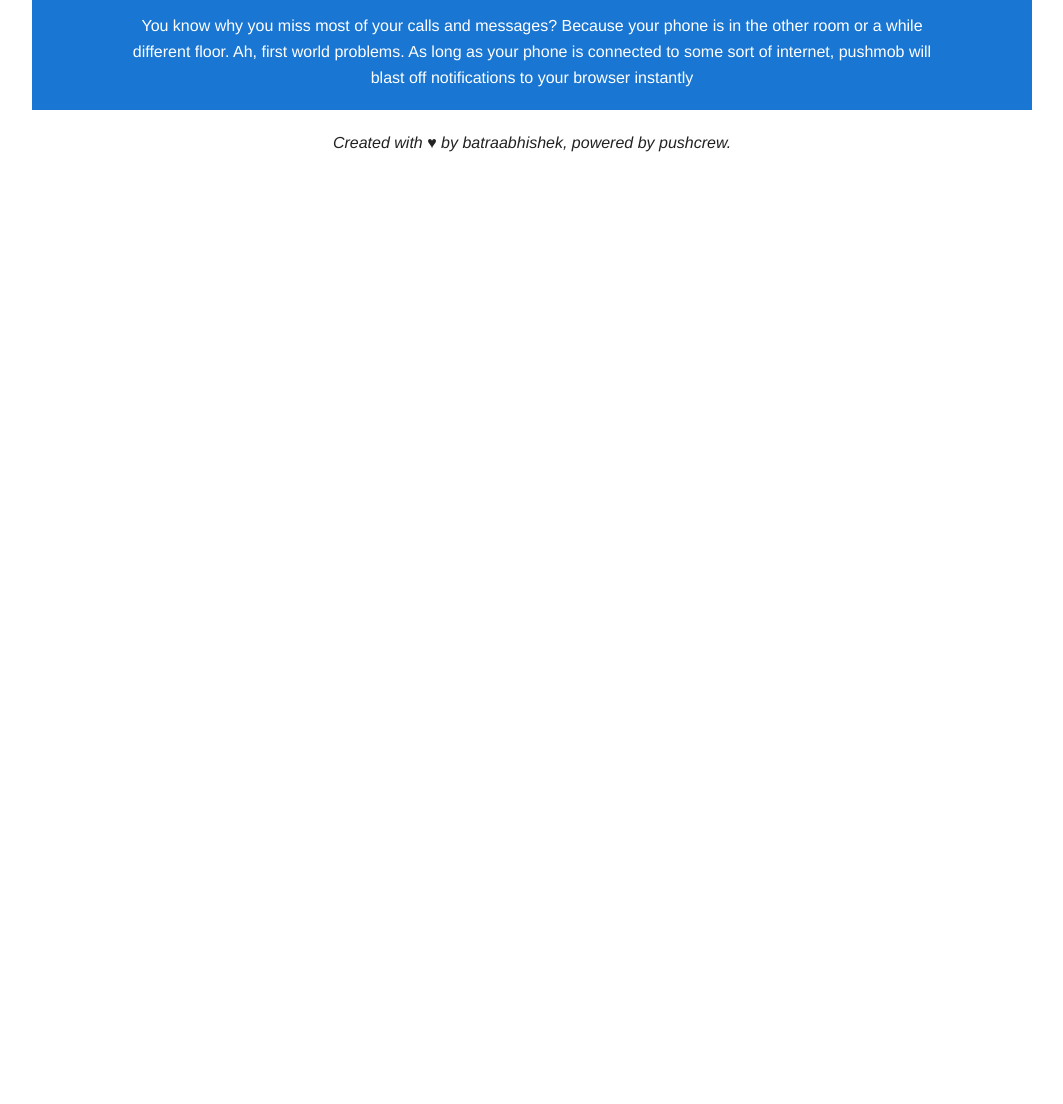
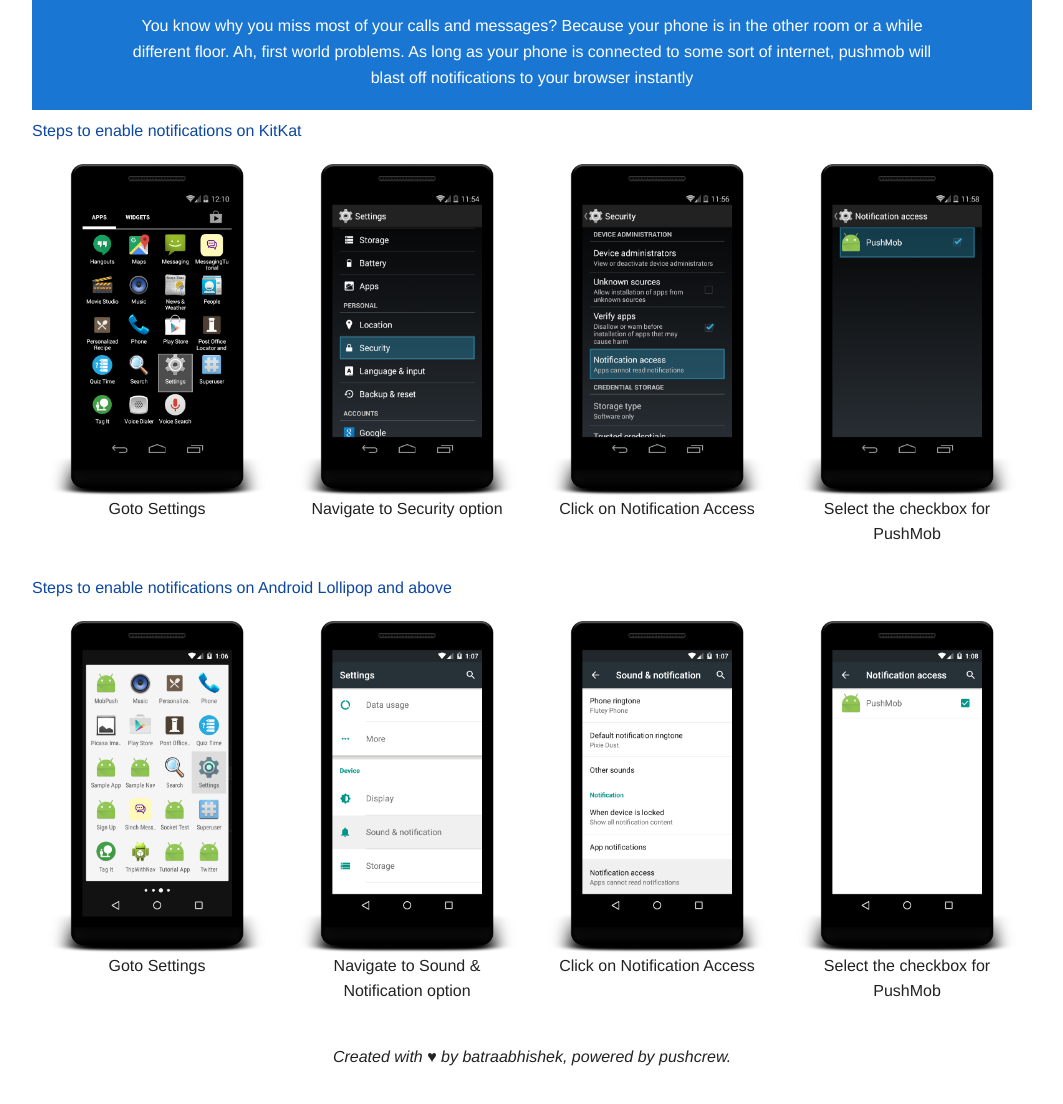
Before and after one commit to pushmob/pushmob.github.io, a plain HTML site: page index.html in a window 1280 px wide. Shown: the part 534-1638 px from the top of the page, without its empty margins (108-1171 px from the left). Before the commit the page ends 800 px from the top, so only its background shows below. Drawn offline with Linux system fonts and the light colour scheme.

Commit message:
Updated instructions

```diff
--- a/css/style.css
+++ b/css/style.css
@@ -52,3 +52,12 @@
 .fixed-height {
     height: 300px;
 }
+
+.center-align {
+    text-align: center;
+}
+
+.heading {
+    padding-top: 8px;
+    color: #0D47A1;
+}
--- a/index.html
+++ b/index.html
@@ -85,6 +85,52 @@
     <div class="columns large-1 large-centered"></div>
 </div>
 
+<div class="row heading">
+    <p>Steps to enable notifications on KitKat</p>
+</div>
+
+<div class="row">
+    <div class="columns large-3 center-align">
+        <img src="img/device-2015-11-11-224058.png">
+        <p>Goto Settings</p>
+    </div>
+    <div class="columns large-3 center-align">
+        <img src="img/device-2015-11-11-222450.png">
+        <p>Navigate to Security option</p>
+    </div>
+    <div class="columns large-3 center-align">
+        <img src="img/device-2015-11-11-222618.png">
+        <p>Click on Notification Access</p>
+    </div>
+    <div class="columns large-3 center-align">
+        <img src="img/device-2015-11-11-222844.png">
+        <p>Select the checkbox for PushMob</p>
+    </div>
+</div>
+
+<div class="row heading">
+    <p>Steps to enable notifications on Android Lollipop and above</p>
+</div>
+
+<div class="row">
+    <div class="columns large-3 center-align">
+        <img src="img/device-2015-11-11-233642.png">
+        <p>Goto Settings</p>
+    </div>
+    <div class="columns large-3 center-align">
+        <img src="img/device-2015-11-11-233718.png">
+        <p>Navigate to Sound & Notification option</p>
+    </div>
+    <div class="columns large-3 center-align">
+        <img src="img/device-2015-11-11-233750.png">
+        <p>Click on Notification Access</p>
+    </div>
+    <div class="columns large-3 center-align">
+        <img src="img/device-2015-11-11-233830.png">
+        <p>Select the checkbox for PushMob</p>
+    </div>
+</div>
+
 <div class="row footer">
     <p><i>Created with &#9829; by batraabhishek, powered by pushcrew.</i></p>
 </div>
```
Also changed, not shown: img/device-2015-11-11-222450.png (added), img/device-2015-11-11-222618.png (added), img/device-2015-11-11-222844.png (added), img/device-2015-11-11-224058.png (added), img/device-2015-11-11-233642.png (added), img/device-2015-11-11-233718.png (added), img/device-2015-11-11-233750.png (added), img/device-2015-11-11-233830.png (added).
